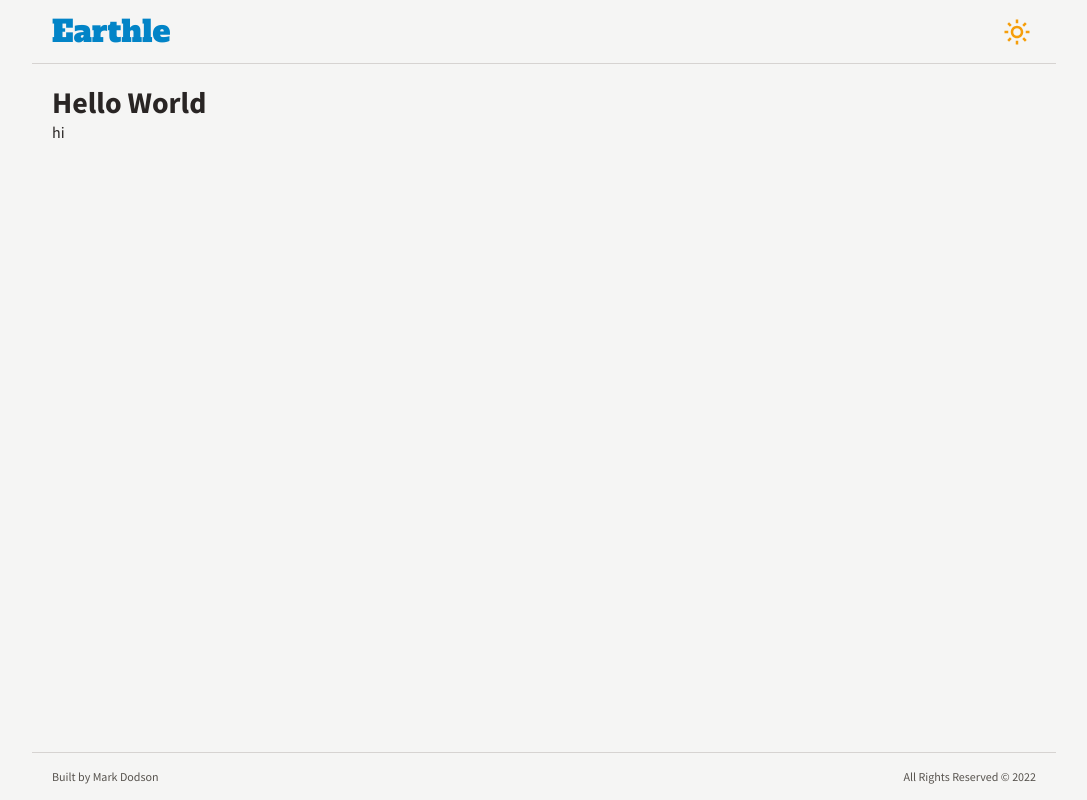
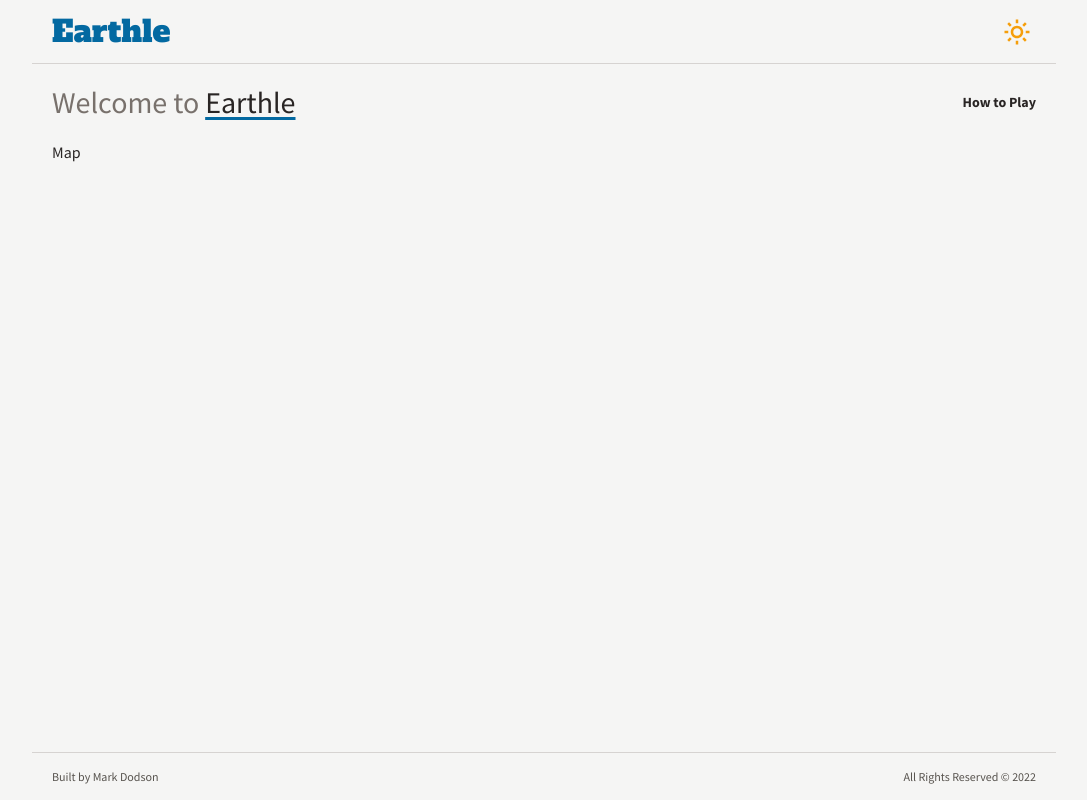
Before and after one commit to MarkyJD/Earthle, a React (Vite) app: page / in a window 1280 px wide. Shown: the whole page, without its empty margins (96-1183 px from the left). Built offline with nearby package versions, Linux system fonts and the light colour scheme.

Commit message:
Basic layout and design implemented

```diff
--- a/package.json
+++ b/package.json
@@ -18,6 +18,7 @@
   "devDependencies": {
     "@testing-library/jest-dom": "^5.16.5",
     "@testing-library/react": "^13.4.0",
+    "@types/google.maps": "^3.50.1",
     "@types/react": "^18.0.17",
     "@types/react-dom": "^18.0.6",
     "@typescript-eslint/eslint-plugin": "^5.37.0",
--- a/src/App.tsx
+++ b/src/App.tsx
@@ -2,13 +2,13 @@ import { BrowserRouter as Router, Routes, Route } from 'react-router-dom';
 import Layout from './components/Layout';
 import Theme from './contexts/Theme';
 import useDarkMode from './hooks/useDarkMode';
-import Home from './pages/Home';
+import Game from './pages/Game';
 import NotFound from './pages/NotFound';
 
 export function App() {
   return (
     <Routes>
-      <Route path="/" element={<Home />} />
+      <Route path="/" element={<Game />} />
       <Route path="*" element={<NotFound />} />
     </Routes>
   );
--- /dev/null
+++ b/src/components/HowToPlayModal.tsx
@@ -0,0 +1,56 @@
+import { useEffect, useRef, useState } from 'react';
+
+export default function HowToPlayModal() {
+  const [isOpen, setIsOpen] = useState(false);
+  const modalRef = useRef<HTMLDivElement>(null);
+
+  // Check if clicked outside of search to automatically close
+  useEffect(() => {
+    const checkIfClickedOutside = (e: any) => {
+      // If the search is open and the clicked target is not within the search,
+      // then close the search
+      if (
+        isOpen &&
+        modalRef &&
+        modalRef.current &&
+        !modalRef.current.contains(e.target)
+      ) {
+        setIsOpen(false);
+      }
+    };
+    document.addEventListener('mousedown', checkIfClickedOutside);
+    return () => {
+      // Cleanup the event listener
+      document.removeEventListener('mousedown', checkIfClickedOutside);
+    };
+  }, [isOpen]);
+
+  return (
+    <>
+      <button
+        type="button"
+        className="hover:underline decoration-2 decoration-sky-700 text-sm font-bold"
+        onClick={() => setIsOpen(!isOpen)}
+      >
+        How to Play
+      </button>
+
+      {isOpen && (
+        <div className="fixed inset-0 py-20 px-2 z-10 flex items-center justify-center dark:bg-black/30 bg-black/50">
+          <div
+            ref={modalRef}
+            className="bg-stone-100 rounded shadow-md w-full h-full max-w-screen-md border-2 border-sky-700 p-5 "
+          >
+            <button
+              type="button"
+              onClick={() => setIsOpen(!isOpen)}
+              className="transition font-bold text-sm border-2 hover:bg-sky-700 hover:text-stone-100 border-sky-700 px-3 py-2 rounded-md text-sky-700"
+            >
+              Done
+            </button>
+          </div>
+        </div>
+      )}
+    </>
+  );
+}
--- /dev/null
+++ b/src/components/Map/Map.tsx
@@ -0,0 +1,3 @@
+export default function Map() {
+  return <div>Map</div>;
+}
--- a/src/components/sections/Header.tsx
+++ b/src/components/sections/Header.tsx
@@ -11,11 +11,11 @@ export default function Header({ className }: Props) {
   return (
     <header className={className}>
       <div className="h-full w-full flex items-center justify-between">
-        <h1 className="text-3xl text-shadow-sm font-display text-sky-600 dark:text-sky-600">
+        <h1 className="text-3xl text-shadow-sm font-display text-sky-700 dark:text-sky-700">
           Earthle
         </h1>
         <button
-          className="transition text-3xl text-amber-500 dark:text-sky-700 p-1 rounded hover:bg-stone-300 dark:hover:bg-stone-600"
+          className="transition text-3xl text-amber-500 dark:text-sky-700 p-1 rounded hover:bg-stone-200 dark:hover:bg-stone-700"
           type="button"
           onClick={toggleDarkMode}
         >
--- /dev/null
+++ b/src/pages/Game.tsx
@@ -0,0 +1,20 @@
+import HowToPlayModal from '../components/HowToPlayModal';
+import Map from '../components/Map/Map';
+
+export default function Game() {
+  return (
+    <div className="h-full w-full flex flex-col">
+      <header className="flex items-center justify-between mb-5">
+        <h1 className="text-3xl font-medium text-stone-500">
+          Welcome to{' '}
+          <span className=" text-stone-800 dark:text-stone-100 underline underline-offset-4 decoration-sky-700">
+            Earthle
+          </span>
+        </h1>
+
+        <HowToPlayModal />
+      </header>
+      <Map />
+    </div>
+  );
+}
--- a/src/pages/Home.tsx
+++ /dev/null
@@ -1,8 +0,0 @@
-export default function Home() {
-  return (
-    <div>
-      <h1 className="text-3xl font-black">Hello World</h1>
-      <div>hi</div>
-    </div>
-  );
-}
```
Also changed, not shown: 1 other file (tests, documents, lock files or other folders).
